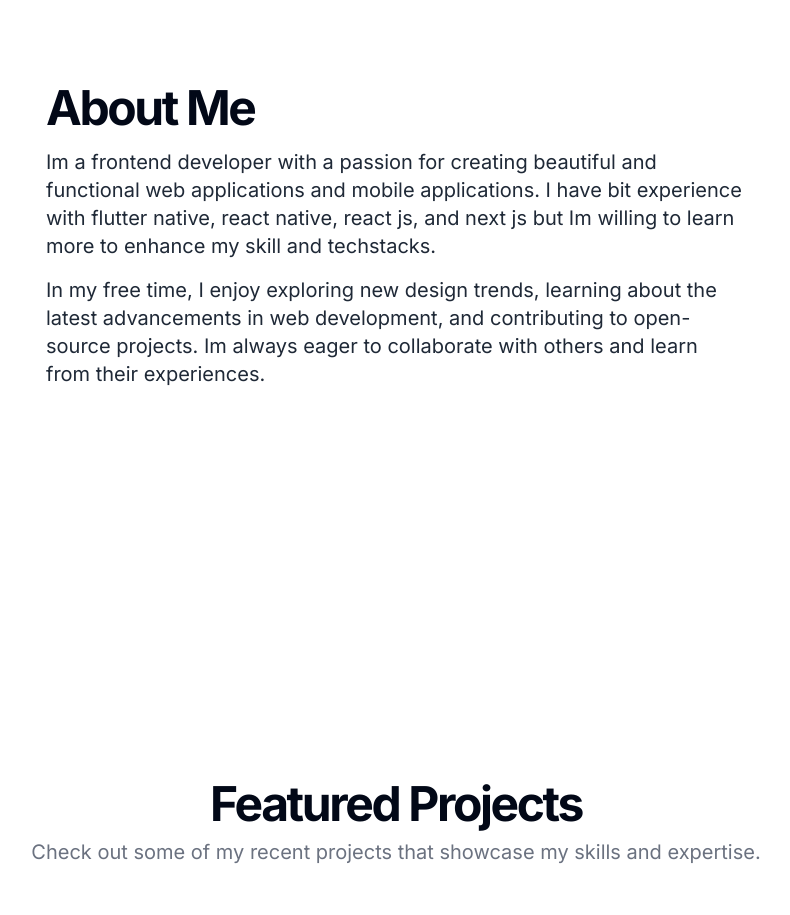
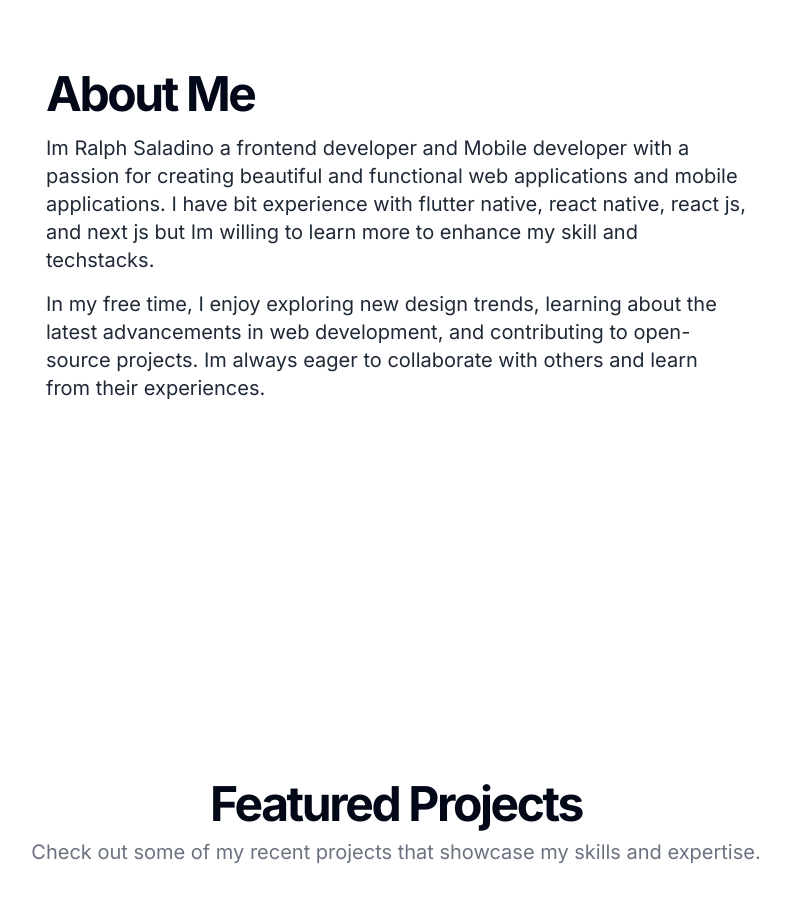
Before and after one commit to hplar05/Portfolio-2.0, a Next.js app: page / in a window 1280 px wide. Shown: the part 860-1775 px from the top of the page, without its empty margins (244-1034 px from the left). Built offline with nearby package versions, Linux system fonts and the light colour scheme.

Commit message:
update: content

```diff
--- a/app/(sections)/About.tsx
+++ b/app/(sections)/About.tsx
@@ -12,10 +12,11 @@ const Home = () => {
             About Me
           </h2>
           <p className="text-gray-800 dark:text-gray-300 text-xl max-w-[700px]">
-            Im a frontend developer with a passion for creating beautiful and
-            functional web applications and mobile applications. I have bit
-            experience with flutter native, react native, react js, and next js
-            but Im willing to learn more to enhance my skill and techstacks.
+            Im Ralph Saladino a frontend developer and Mobile developer with a
+            passion for creating beautiful and functional web applications and
+            mobile applications. I have bit experience with flutter native,
+            react native, react js, and next js but Im willing to learn more to
+            enhance my skill and techstacks.
           </p>
           <p className="text-gray-800 dark:text-gray-300 text-xl max-w-[700px]">
             In my free time, I enjoy exploring new design trends, learning about
--- a/app/(sections)/Contacts.tsx
+++ b/app/(sections)/Contacts.tsx
@@ -4,7 +4,7 @@ const Home = () => {
   return (
     <section
       id="contacts"
-      className=" max-md:h-[200vh] h-[100vh] text-gray-50 flex justify-center items-center "
+      className=" max-md:h-[250vh] h-[100vh] text-gray-50 flex justify-center items-center "
     >
       <div className="container flex items-center justify-center">
         <div className="space-y-4 md:mb-8">
```
